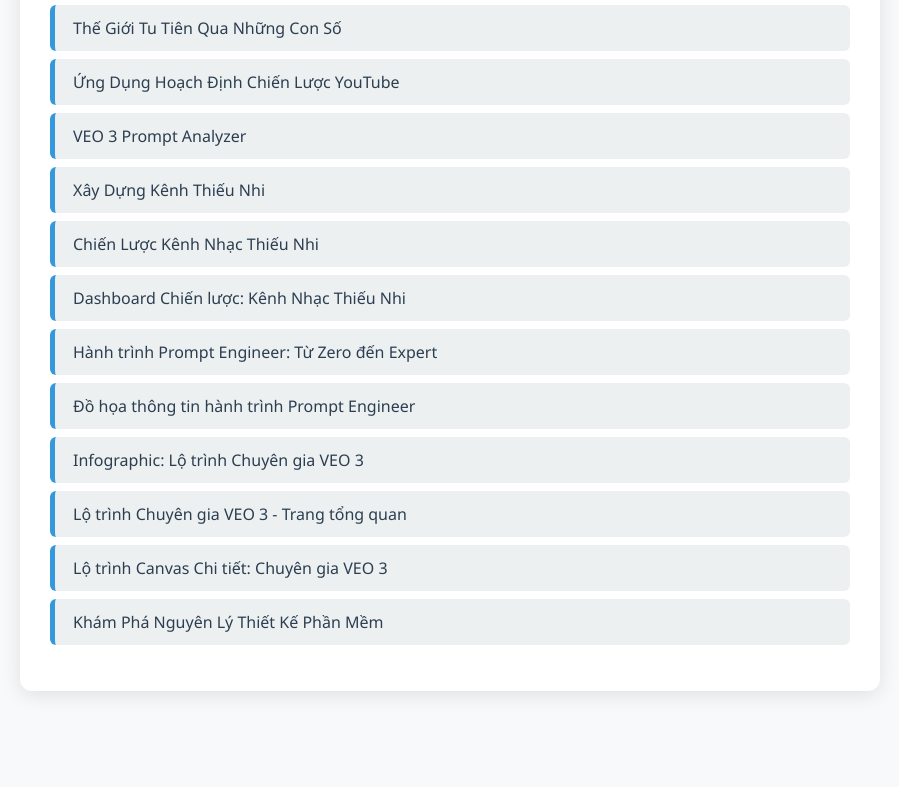
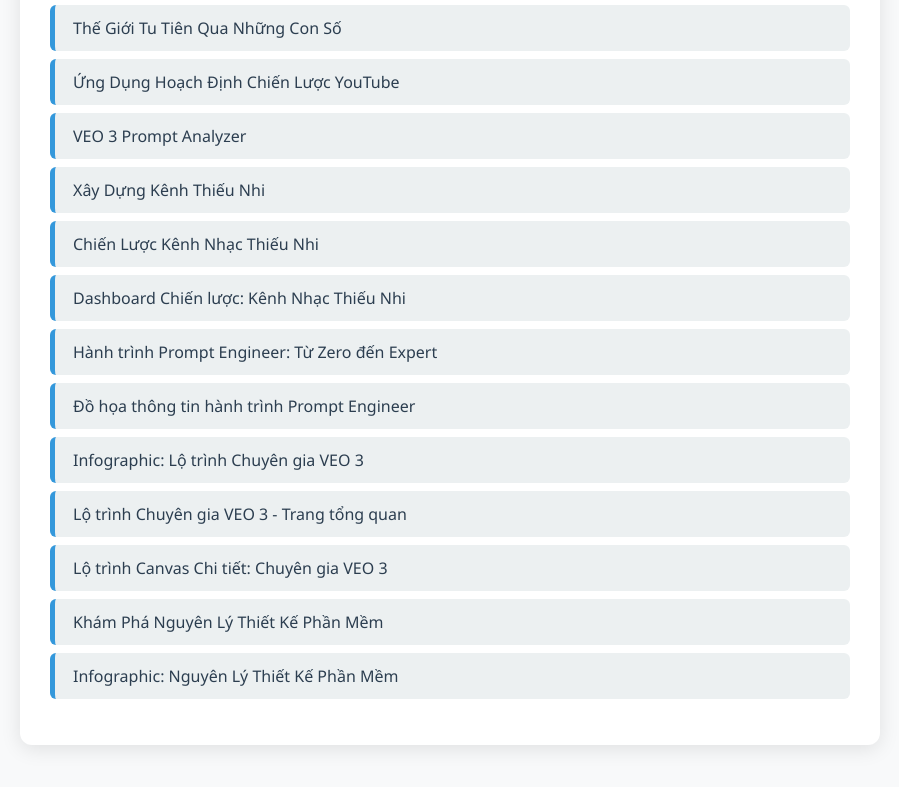
Before and after one commit to kaivnit/me, a plain HTML site: page general.html in a window 1280 px wide. Shown: the part 915-1702 px from the top of the page, without its empty margins (190-1089 px from the left). Before the commit the page ends 1654 px from the top, so only its background shows below. Drawn offline with Linux system fonts and the light colour scheme.

Commit message:
Update general.html

```diff
--- a/general.html
+++ b/general.html
@@ -77,6 +77,7 @@
             <li><a href="lo-trinh-chuyen-gia-veo-3-trang-tong-quan.html">Lộ trình Chuyên gia VEO 3 - Trang tổng quan</a></li>
             <li><a href="lo-trinh-canvas-chi-tiet-chuyen-gia-veo-3.html">Lộ trình Canvas Chi tiết: Chuyên gia VEO 3</a></li>
             <li><a href="thiet-ke-phan-mem.html">Khám Phá Nguyên Lý Thiết Kế Phần Mềm</a></li>
+            <li><a href="infographic-nguyen-ly-thiet-ke-phan-mem.html">Infographic: Nguyên Lý Thiết Kế Phần Mềm</a></li>
         </ul>
     </div>
 </body>
```
